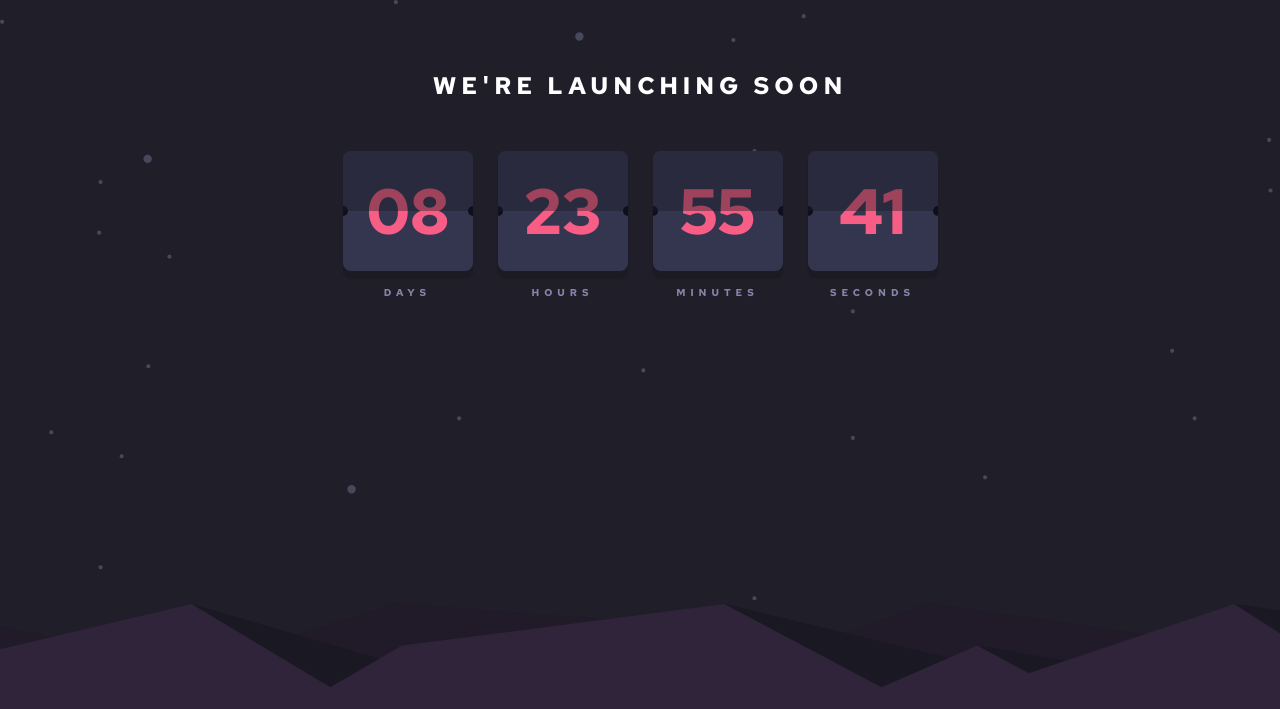
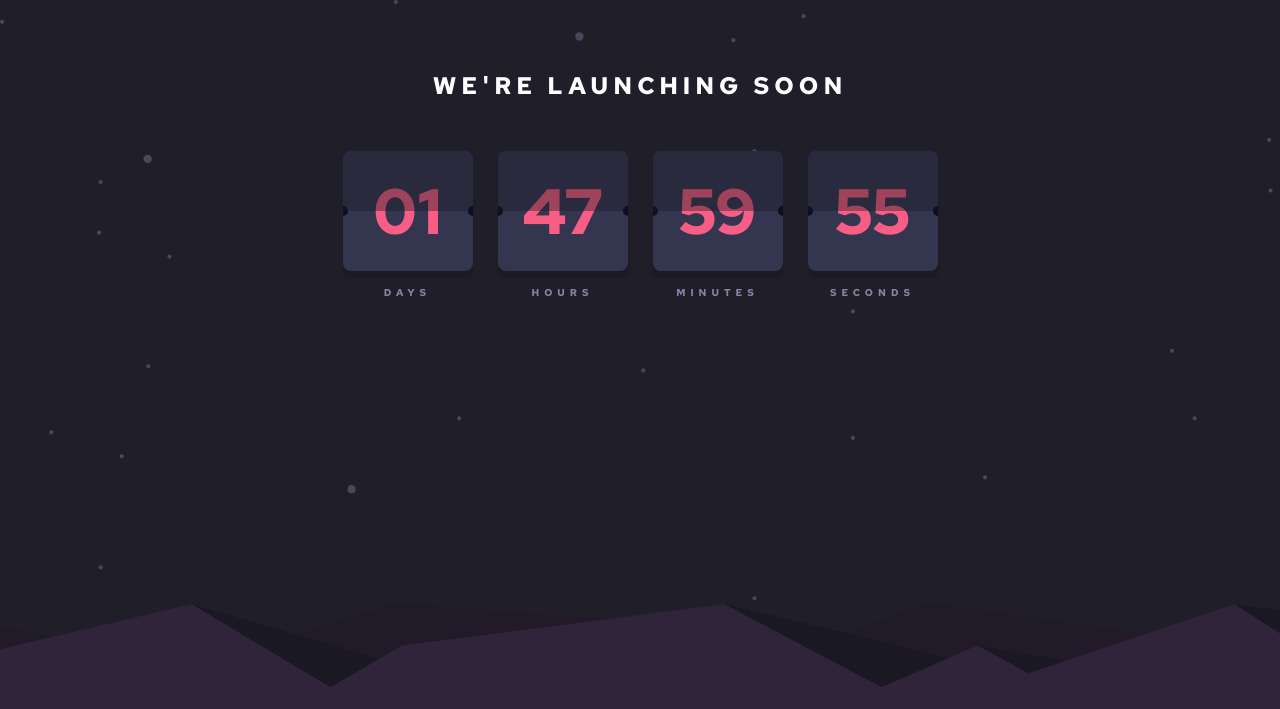
Before and after one commit to filipealvess/countdown-timer, a plain HTML site: page index.html in a window 1280 px wide. Shown: the top 709 px of the page. Drawn offline with Linux system fonts and the light colour scheme.

Commit message:
Add countdown interval

```diff
--- a/index.html
+++ b/index.html
@@ -25,7 +25,7 @@
     <div class="timer">
       <div class="number">
         <div class="shadow"></div>
-        <span data-timer="days">08</span>
+        <span data-timer="days">00</span>
       </div>
       <span class="label">Days</span>
     </div>
@@ -33,7 +33,7 @@
     <div class="timer">
       <div class="number">
         <div class="shadow"></div>
-        <span data-timer="hours">23</span>
+        <span data-timer="hours">00</span>
       </div>
       <span class="label">Hours</span>
     </div>
@@ -41,7 +41,7 @@
     <div class="timer">
       <div class="number">
         <div class="shadow"></div>
-        <span data-timer="minutes">55</span>
+        <span data-timer="minutes">00</span>
       </div>
       <span class="label">Minutes</span>
     </div>
@@ -49,7 +49,7 @@
     <div class="timer">
       <div class="number">
         <div class="shadow"></div>
-        <span data-timer="seconds">41</span>
+        <span data-timer="seconds">00</span>
       </div>
       <span class="label">Seconds</span>
     </div>
--- a/script.js
+++ b/script.js
@@ -0,0 +1,41 @@
+const daysContainer = document.querySelector('[data-timer="days"]');
+const hoursContainer = document.querySelector('[data-timer="hours"]');
+const minutesContainer = document.querySelector('[data-timer="minutes"]');
+const secondsContainer = document.querySelector('[data-timer="seconds"]');
+
+const targetDate = new Date();
+targetDate.setDate(targetDate.getDate() + 2);
+
+updateCountdown();
+
+let countdown = setInterval(updateCountdown, 1000);
+
+function updateCountdown() {
+  const now = new Date();
+  const timeLeft = targetDate - now;
+
+  if (timeLeft <= 0) {
+    clearInterval(countdown);
+    return;
+  }
+
+  let secondsLeft = Math.floor(timeLeft / 1000);
+  let minutesLeft = Math.floor(secondsLeft / 60);
+  let hoursLeft = Math.floor(minutesLeft / 60);
+  let daysLeft = Math.floor(hoursLeft / 24);
+
+  secondsLeft %= 60;
+  minutesLeft %= 60;
+  hoursLeft %= 60;
+  daysLeft %= 24;
+
+  secondsLeft = secondsLeft < 10 ? '0' + secondsLeft : secondsLeft;
+  minutesLeft = minutesLeft < 10 ? '0' + minutesLeft : minutesLeft;
+  hoursLeft = hoursLeft < 10 ? '0' + hoursLeft : hoursLeft;
+  daysLeft = daysLeft < 10 ? '0' + daysLeft : daysLeft;
+
+  secondsContainer.innerText = secondsLeft;
+  minutesContainer.innerText = minutesLeft;
+  hoursContainer.innerText = hoursLeft;
+  daysContainer.innerText = daysLeft;
+}
```
